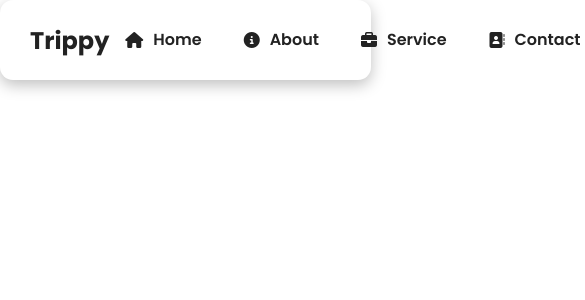
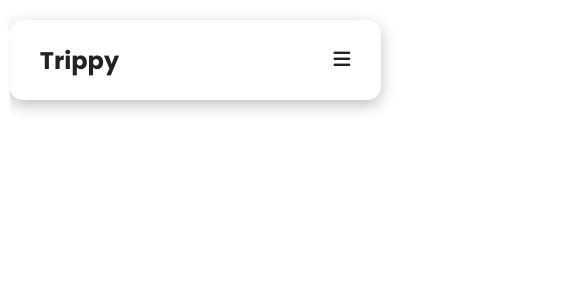
Before and after one commit to codingwithriha/Trippy-tour-travels, a React (Create React App) app: page / in a window 390 px wide. Shown: the top 300 px of the page, 585 px wide, since content can reach past the window. Built offline with nearby package versions, Linux system fonts and the light colour scheme.

Commit message:
feat: responsive-navbar

```diff
--- a/src/components/Navbar.js
+++ b/src/components/Navbar.js
@@ -3,11 +3,22 @@
 import { MenuItems } from "./MenuItems";
 
 class Navbar extends Component {
+  state = { clicked: false };
+  handleClick = () => {
+    this.setState({ clicked: !this.state.clicked });
+  };
   render() {
     return (
       <nav className="NavbarItems">
         <h1 className="navbar-logo">Trippy</h1>
-        <ul className="navbar-menu">
+        <div className="menu-icons" onClick={this.handleClick}>
+          <i
+            className={this.state.clicked ? "fas fa-times" : "fas fa-bars"}
+          ></i>
+        </div>
+        <ul
+          className={this.state.clicked ? "navbar-menu active" : "navbar-menu"}
+        >
           {MenuItems.map((item, index) => {
             return (
               <li>
@@ -18,8 +29,8 @@
               </li>
             );
           })}
+          <button>Sign Up</button>
         </ul>
-        <button>Sign Up</button>
       </nav>
     );
   }
--- a/src/components/NavbarStyles.css
+++ b/src/components/NavbarStyles.css
@@ -7,6 +7,11 @@
   height: 80px;
   border-radius: 13px;
   box-shadow: 0 5px 15px 0 rgba(0, 0, 0, 0.25);
+  position: fixed;
+  top: 20px;
+  left: 50%;
+  transform: translate(-50%);
+  z-index: 9999;
 }
 
 .navbar-logo {
@@ -39,6 +44,7 @@
 .nav-links:hover {
   background-color: #01959a;
   color: #fff;
+  border-radius: 4px;
   transition: all 0.2s ease-in-out;
 }
 
@@ -61,3 +67,77 @@
   background-color: #151516;
   color: #fff;
 }
+
+.menu-icons {
+  display: none;
+}
+
+@media screen and (max-width: 850px) {
+  .NavbarItems {
+    z-index: 99;
+  }
+  .navbar-menu {
+    display: flex;
+    flex-direction: column;
+    justify-content: flex-start;
+    background-color: #fff;
+    width: 100%;
+    height: auto;
+    position: absolute;
+    top: 0;
+    left: -100%;
+    align-items: stretch;
+    padding: 80px 0 30px 0;
+    margin: 0;
+    border-radius: 13px;
+    transition: 0.3s ease-in-out;
+  }
+
+  .navbar-menu.active {
+    left: 0;
+    opacity: 1;
+    z-index: -1;
+    transition: 0.3s ease-in-out;
+  }
+
+  .nav-links {
+    display: block;
+    width: 100%;
+    font-size: 1.2rem;
+    padding: 2rem 0;
+  }
+
+  .nav-links:hover {
+    background-color: #01959a;
+    transition: none;
+  }
+
+  button {
+    display: none;
+  }
+
+  .nav-links-mobile {
+    display: block;
+    text-align: center;
+    padding: 1.5rem;
+    margin: auto;
+    border-radius: 4px;
+    background-color: #01959a;
+    width: 80%;
+    text-decoration: none;
+    color: #fff;
+    font-size: 1.2rem;
+    font-weight: 700;
+    letter-spacing: 2px;
+  }
+
+  .menu-icons {
+    display: block;
+    cursor: pointer;
+  }
+
+  .menu-icons i {
+    font-size: 1.2rem;
+    color: #222;
+  }
+}
```
